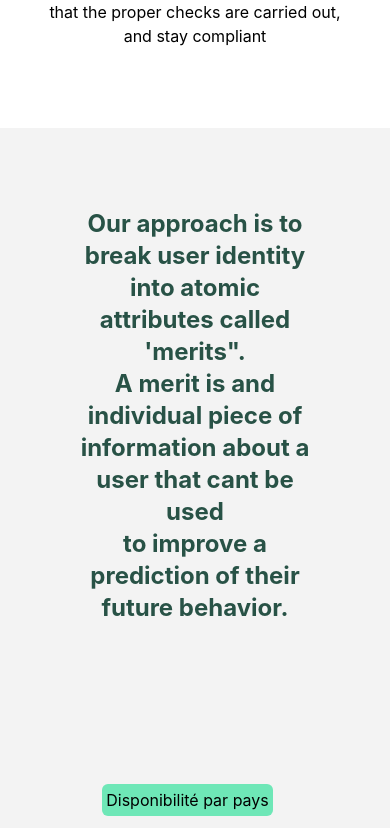
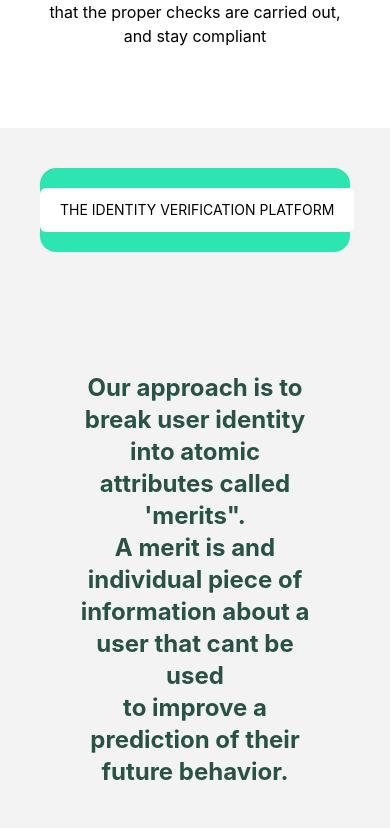
Before and after one commit to chrisvaldes/sekure-site, a React (Create React App) app: page /customer in a window 390 px wide. Shown: the part 7007-7835 px from the top of the page. Built offline with nearby package versions, Linux system fonts and the light colour scheme.

Commit message:
responsive1.3

```diff
--- a/src/Components/Footer.jsx
+++ b/src/Components/Footer.jsx
@@ -49,7 +49,7 @@ export default function Footer() {
                             <img src={women} alt="" class="object-cover card-footer-logo" />
                         </div>
                     </div>
-                    <div class="grid-footer mx-10 mt-10 pb-10">
+                    <div class="grid-footer mx-10 mt-10 pb-10 gap-y-10">
                         <div class="flex flex-col text-left">
                             <span class="text-xl font-bold">Explorer</span>
                             <span class="mt-2">Documentation</span>
--- a/src/Pages/Customer/Customer.jsx
+++ b/src/Pages/Customer/Customer.jsx
@@ -1,9 +1,9 @@
 import { faCheck } from '@fortawesome/free-solid-svg-icons';
 import { FontAwesomeIcon } from '@fortawesome/react-fontawesome';
 import React from 'react';
+import Footer from '../../Components/Footer';
 import NavBar from '../../Components/NavBar';
 import femme from "../../images/femme.png";
-import Footer from '../../Components/Footer';
 
 export default function Customer() {
     return (
@@ -408,6 +408,21 @@ export default function Customer() {
                     </div>
                 </section>
 
+                <section className='section-card p-10'>
+
+                    <div class="degradation-section bg-cyan-color">
+                        <div>
+
+                        </div>
+                        <div>
+                            <div class="flex">
+                                <button class="text-nowrap rounded-md bg-white py-3 px-5 rounded-md  text-sm sm:text-sm md:text-md lg:text-lg my-5">THE IDENTITY VERIFICATION PLATFORM</button>
+                            </div>
+                        </div>
+                    </div>
+
+                </section>
+
                 <section>
                     <h2 class="mt-20 text-2xl sm:text-2xl md:text-3xl lg:text-4xl font-bold text-cyan-deep mx-20">Our approach is to break user identity into  atomic attributes called 'merits". <br />
                         A merit is and individual piece of information about a user that cant be used <br />
--- a/src/index.css
+++ b/src/index.css
@@ -209,6 +209,11 @@ nav .nav-items .nav-item {
   height: 300px;
 
 }
+.section-card .degradation-section{
+  width: 100%;
+  height: 70%;
+  border-radius: 1rem;
+}
 
 .section-footer{
   z-index: 2;
```
